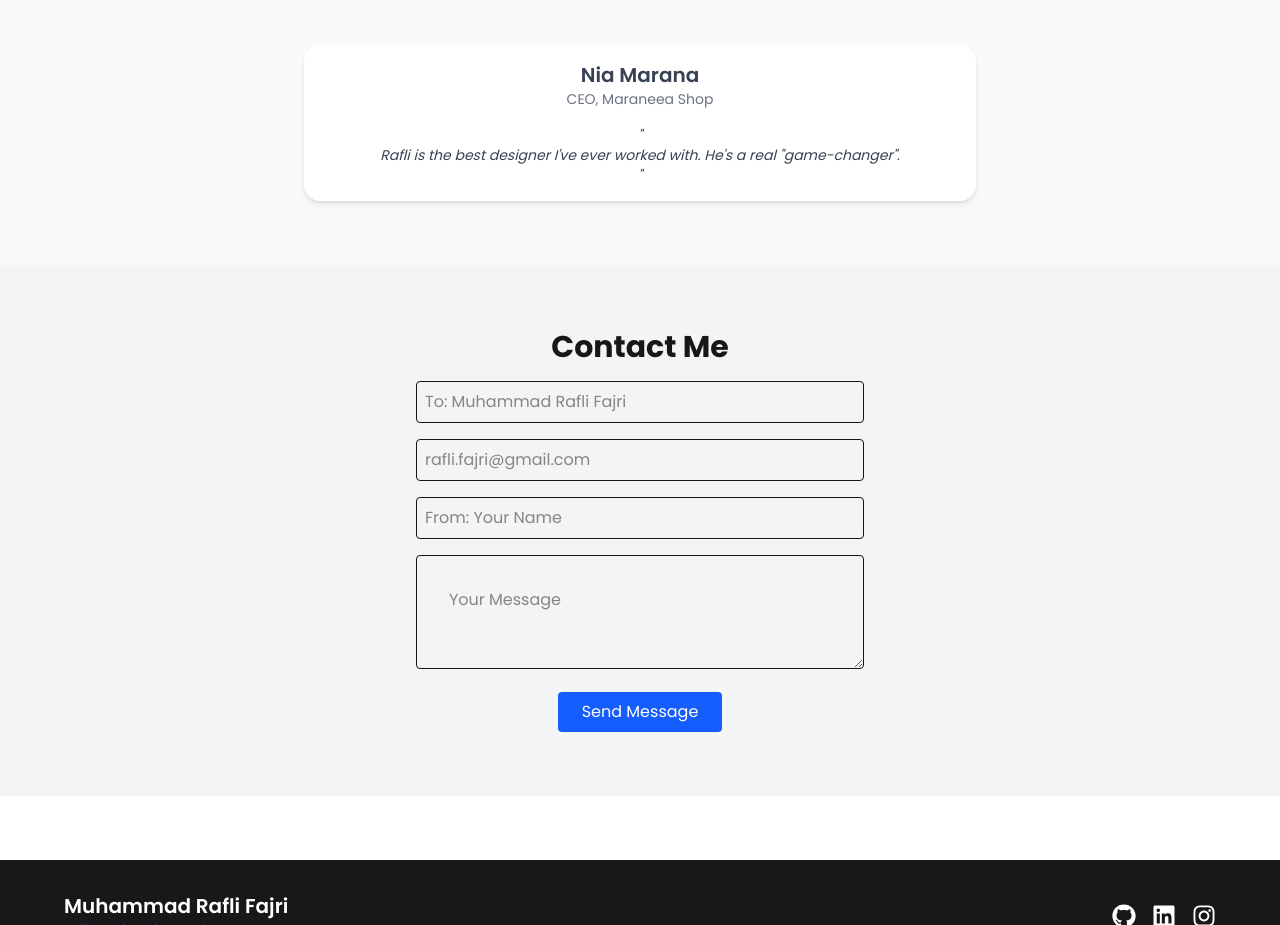
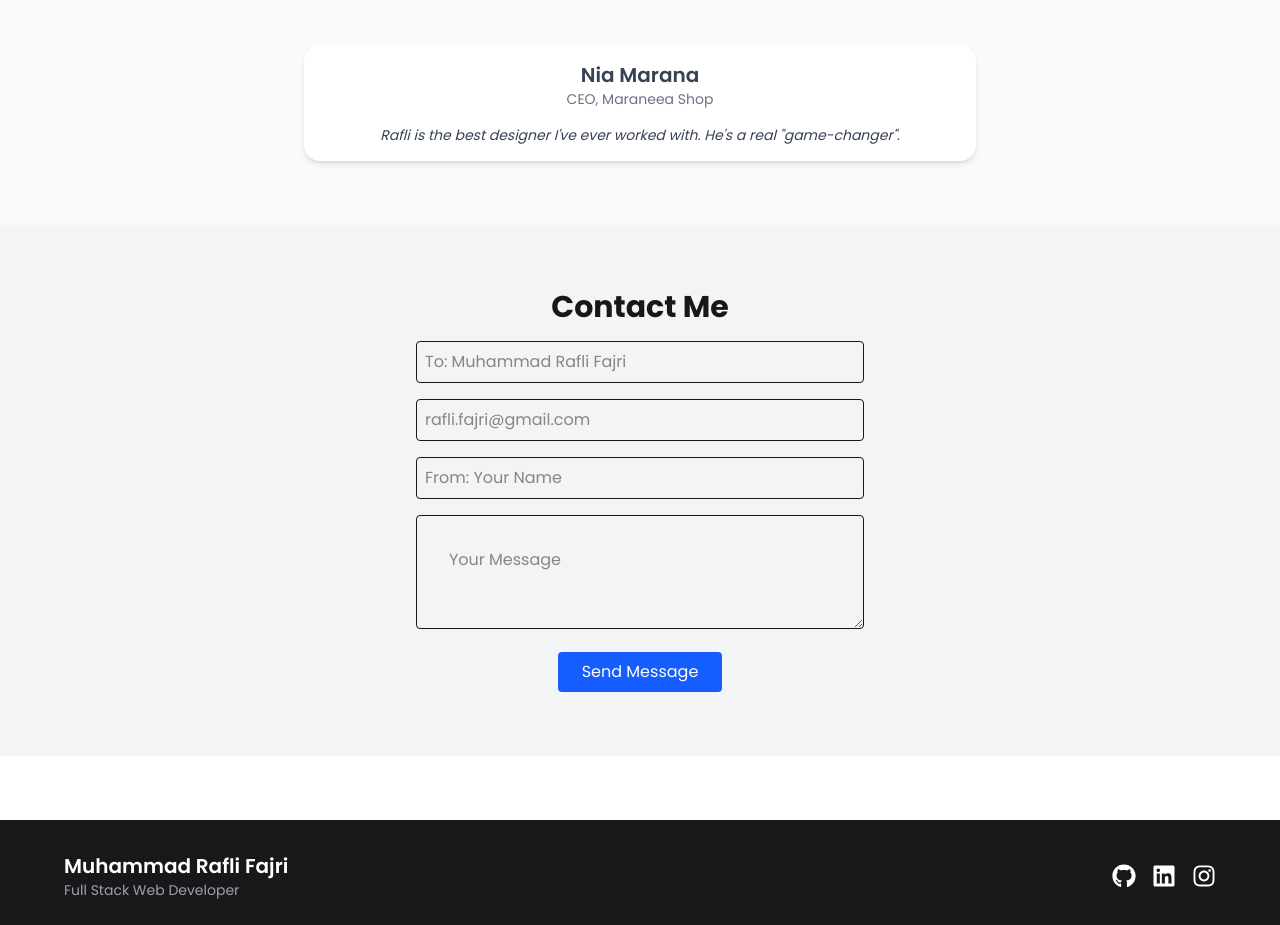
Before and after one commit to daffirf/personal-website-rafli, a Next.js app: page / in a window 1280 px wide. Shown: the part 2227-3152 px from the top of the page. Built offline with nearby package versions, Linux system fonts and the light colour scheme.

Commit message:
fix: escape quote and fix testimonials render

```diff
--- a/src/app/components/Testimonials.tsx
+++ b/src/app/components/Testimonials.tsx
@@ -6,8 +6,7 @@ const testimonials = [
   {
     name: "Nia Marana",
     role: "CEO, Maraneea Shop",
-    quote:
-      <p>Rafli is the best designer I&apos;ve ever worked with. He&apos;s a real &quot;game-changer&quot;.</p>
+    quote: `Rafli is the best designer I&apos;ve ever worked with. He&apos;s a real &quot;game-changer&quot;.`,
   },
 ];
 
@@ -22,7 +21,7 @@ export default function Testimonials() {
             <CardContent>
               <h3 className="text-xl font-semibold text-center">{item.name}</h3>
               <p className="text-sm text-gray-500 mb-4 text-center">{item.role}</p>
-              <p className="italic text-gray-700 text-center">"{item.quote}"</p>
+              <p className="italic text-gray-700 text-center" dangerouslySetInnerHTML={{ __html: item.quote }} />
             </CardContent>
           </Card>
         ))}
```
